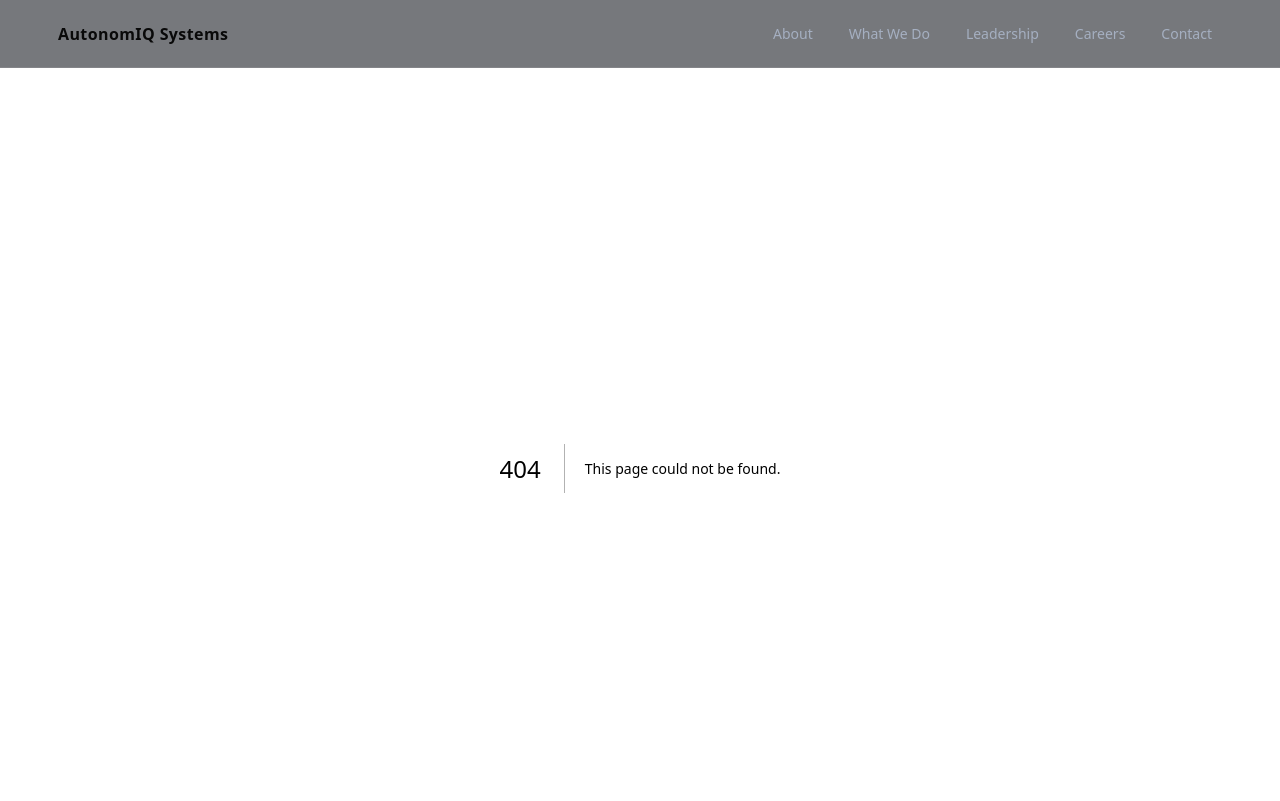
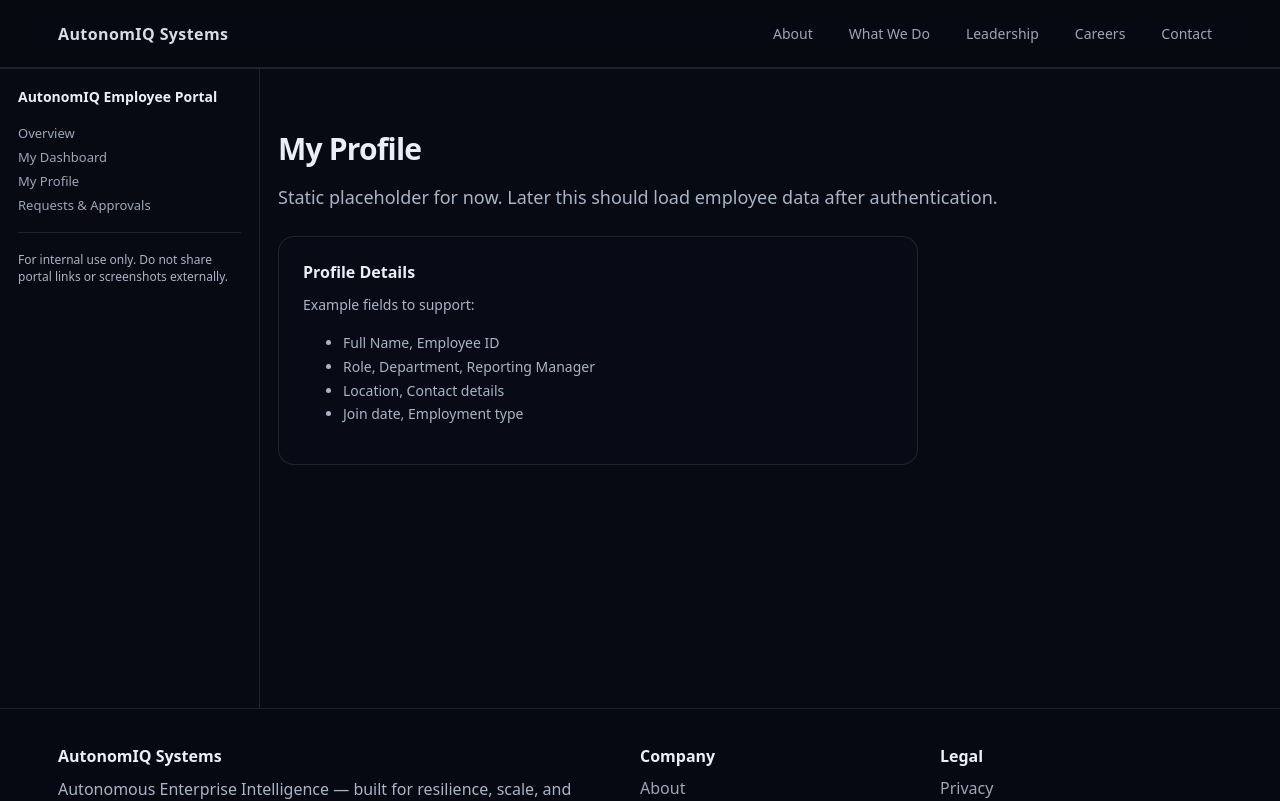
Before and after one commit to dayanidhi281986-boop/autonomiqsystems-website2, a Next.js app: page /portal/profile in a window 1280 px wide. Before the commit this address had no page. Shown: the top 801 px of the page. Built offline with nearby package versions, Linux system fonts and the light colour scheme.

Commit message:
Create profile page for employee portal
This page serves as a static placeholder for user profile information, with a layout for future employee data loading.

```diff
--- /dev/null
+++ b/app/portal/profile/page.tsx
@@ -0,0 +1,33 @@
+export const metadata = {
+  title: "My Profile | Employee Portal",
+};
+
+export default function PortalProfilePage() {
+  return (
+    <>
+      <h1 className="h1" style={{ fontSize: 30 }}>
+        My Profile
+      </h1>
+      <p className="pLead" style={{ maxWidth: 720 }}>
+        Static placeholder for now. Later this should load employee data after
+        authentication.
+      </p>
+
+      <div
+        className="card"
+        style={{ marginTop: 24, maxWidth: 640, padding: 24 }}
+      >
+        <h3>Profile Details</h3>
+        <p style={{ color: "var(--muted)", fontSize: 14, lineHeight: 1.7 }}>
+          Example fields to support:
+        </p>
+        <ul style={{ color: "var(--muted)", fontSize: 14, lineHeight: 1.7 }}>
+          <li>Full Name, Employee ID</li>
+          <li>Role, Department, Reporting Manager</li>
+          <li>Location, Contact details</li>
+          <li>Join date, Employment type</li>
+        </ul>
+      </div>
+    </>
+  );
+}
```
